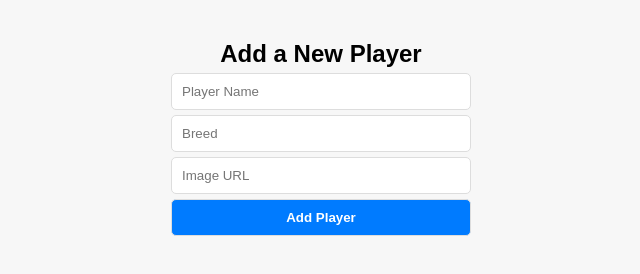
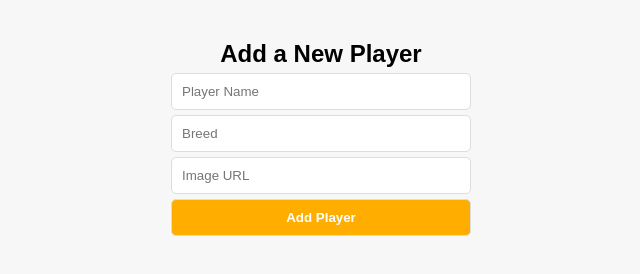
Before and after one commit to xzhoward/Puppy-Bowl-Project, a plain HTML site: page index.html in a window 1280 px wide. Shown: the whole page, without its empty margins (319-959 px from the left). Drawn offline with Linux system fonts and the light colour scheme; no server answers.

Commit message:
Initial commit - Puppy Bowl project

```diff
--- a/styles.css
+++ b/styles.css
@@ -37,7 +37,7 @@ button {
   padding: 10px 15px;
   margin-top: 10px;
   border: none;
-  background-color: #28a745;
+  background-color: #d6ab33;
   color: white;
   cursor: pointer;
   border-radius: 5px;
@@ -69,7 +69,7 @@ input, select, button {
 }
 
 button[type="submit"] {
-  background-color: #007bff;
+  background-color: #ffae00;
   color: white;
   font-weight: bold;
   display: block; /* Ensure always visible */
@@ -78,7 +78,7 @@ button[type="submit"] {
 }
 
 button[type="submit"]:hover {
-  background-color: #0056b3;
+  background-color: #b38000;
 }
 
 #player-details-container {
@@ -92,7 +92,7 @@ button[type="submit"]:hover {
 
 #go-back {
   padding: 10px;
-  background-color: red;
+  background-color: rgb(255, 149, 0);
   color: white;
   border: none;
   cursor: pointer;
```
